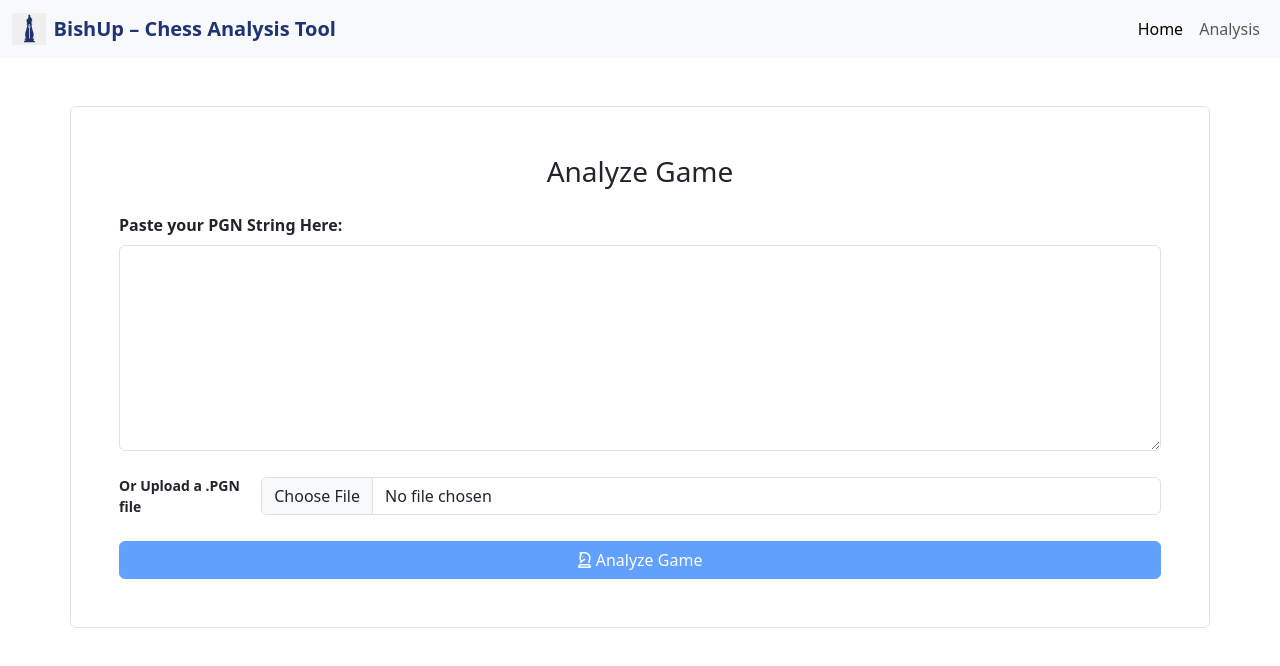
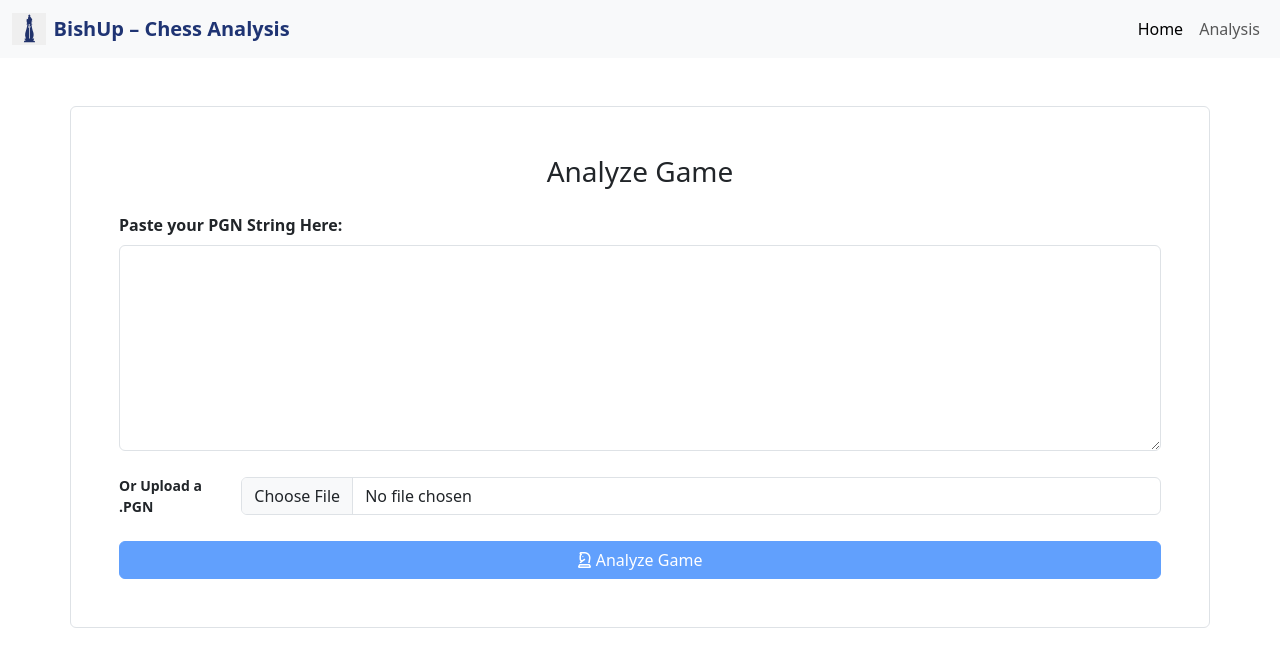
Before and after one commit to Swaymaw/chess_analysis_tool, a Vue app in the folder chess_analyzer/: page / in a window 1280 px wide. Shown: the top 666 px of the page. Built offline with nearby package versions, Linux system fonts and the light colour scheme; no server answers.

Commit message:
adding bootstrap js bundle

```diff
--- a/chess_analyzer/index.html
+++ b/chess_analyzer/index.html
@@ -10,6 +10,12 @@
             integrity="sha384-QWTKZyjpPEjISv5WaRU9OFeRpok6YctnYmDr5pNlyT2bRjXh0JMhjY6hW+ALEwIH"
             crossorigin="anonymous"
         />
+        <script
+            src="https://cdn.jsdelivr.net/npm/bootstrap@5.1.3/dist/js/bootstrap.bundle.min.js"
+            integrity="sha384-ka7Sk0Gln4gmtz2MlQnikT1wXgYsOg+OMhuP+IlRH9sENBO0LRn5q+8nbTov4+1p"
+            crossorigin="anonymous"
+        ></script>
+
         <link
             rel="stylesheet"
             href="https://cdnjs.cloudflare.com/ajax/libs/font-awesome/6.5.1/css/all.min.css"
--- a/chess_analyzer/src/App.vue
+++ b/chess_analyzer/src/App.vue
@@ -9,7 +9,7 @@
                     style="height: 32px"
                 />
                 <span class="fw-semibold" style="color: #1f3473"
-                    >BishUp – Chess Analysis Tool</span
+                    >BishUp – Chess Analysis</span
                 >
             </a>
 
--- a/chess_analyzer/src/components/PGNUploader.vue
+++ b/chess_analyzer/src/components/PGNUploader.vue
@@ -18,7 +18,7 @@
             <div
                 class="form-group d-flex flex-column flex-md-row align-items-start align-items-md-center gap-3 mb-4"
             >
-                <small class="fw-bold">Or Upload a .PGN file</small>
+                <small class="fw-bold">Or Upload a .PGN</small>
                 <input
                     type="file"
                     class="form-control w-100 w-md-auto"
```
